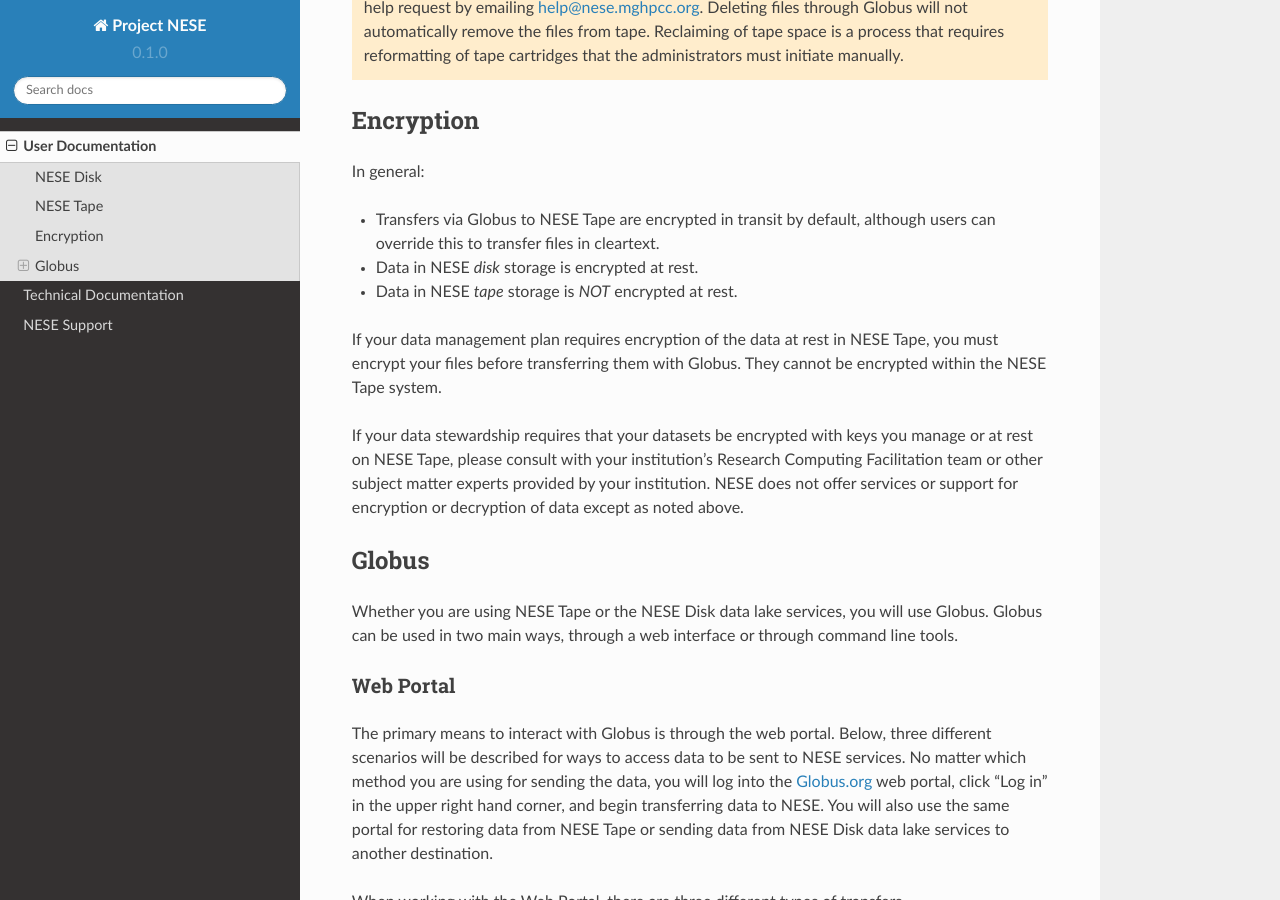
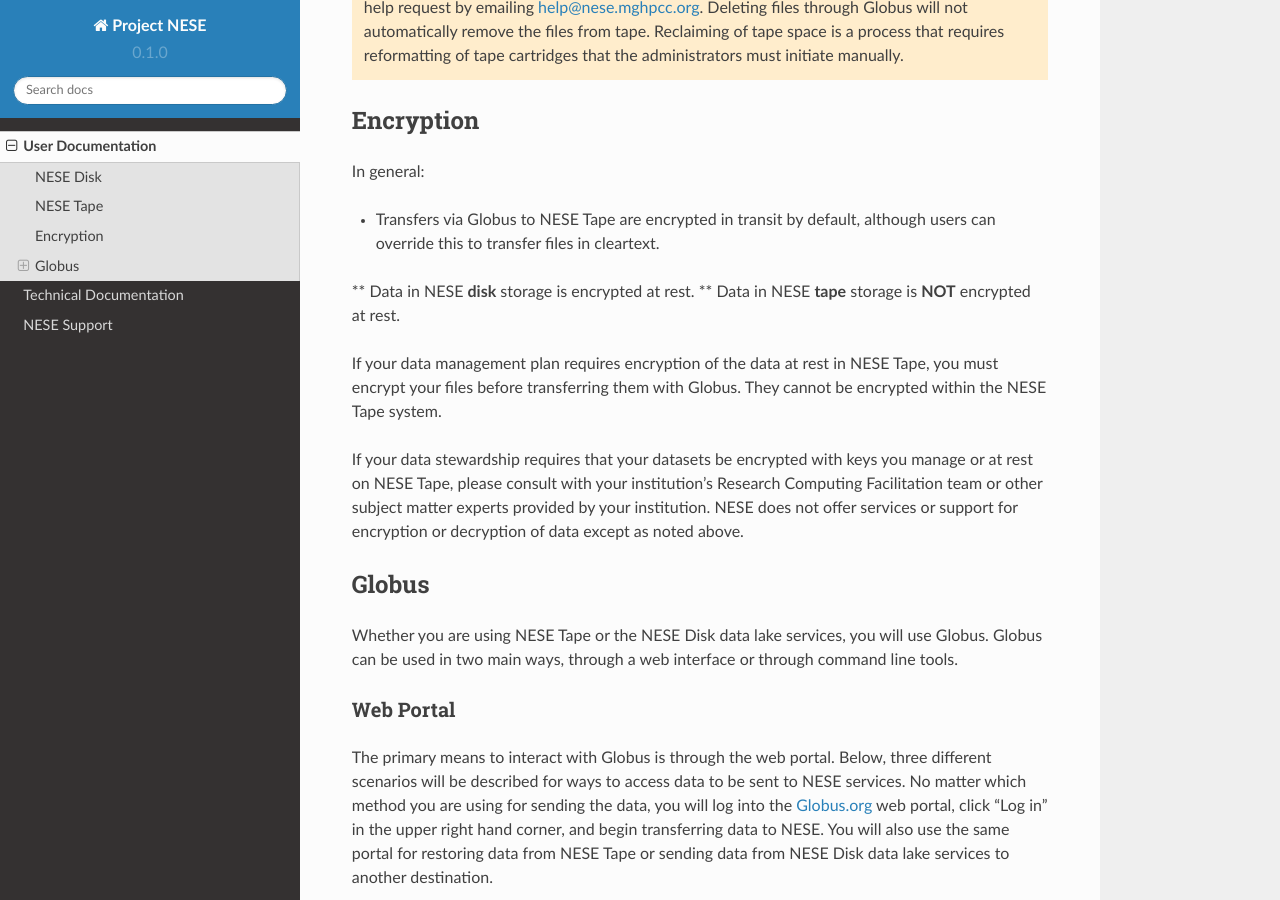
Before and after one commit to mghpcsim/rtd-nese, a Sphinx documentation site: the page built from docs/source/user-docs.rst, in a window 1280 px wide and 900 px high, scrolled down 2252 px. Built offline with Sphinx 7.4.7 and the Read the Docs theme 2.0.0, drawn with Linux system fonts in a browser that asks for light colours.

Commit message:
change italics to bold in encryption section
Signed-off-by: Robin Webber <robin_webber@harvard.edu>

```diff
--- a/docs/source/user-docs.rst
+++ b/docs/source/user-docs.rst
@@ -104,8 +104,8 @@
 In general:
 
 * Transfers via Globus to NESE Tape are encrypted in transit by default, although users can override this to transfer files in cleartext.
-* Data in NESE *disk* storage is encrypted at rest.
-* Data in NESE *tape* storage is *NOT* encrypted at rest.
+** Data in NESE **disk** storage is encrypted at rest.
+** Data in NESE **tape** storage is **NOT** encrypted at rest.
 
 If your data management plan requires encryption of the data at rest in NESE Tape, you must
 encrypt your files before transferring them with Globus. They cannot be encrypted within
```
